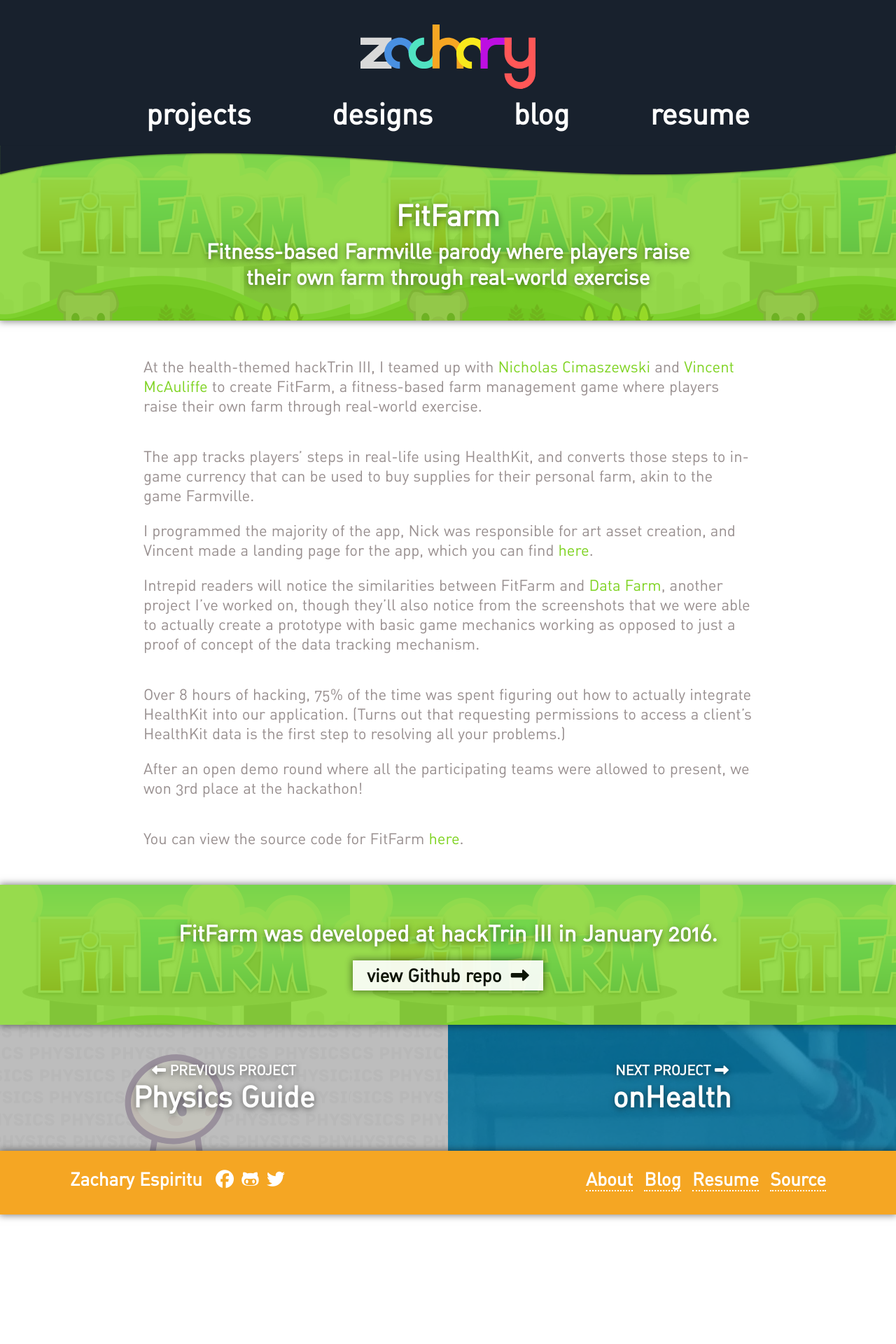
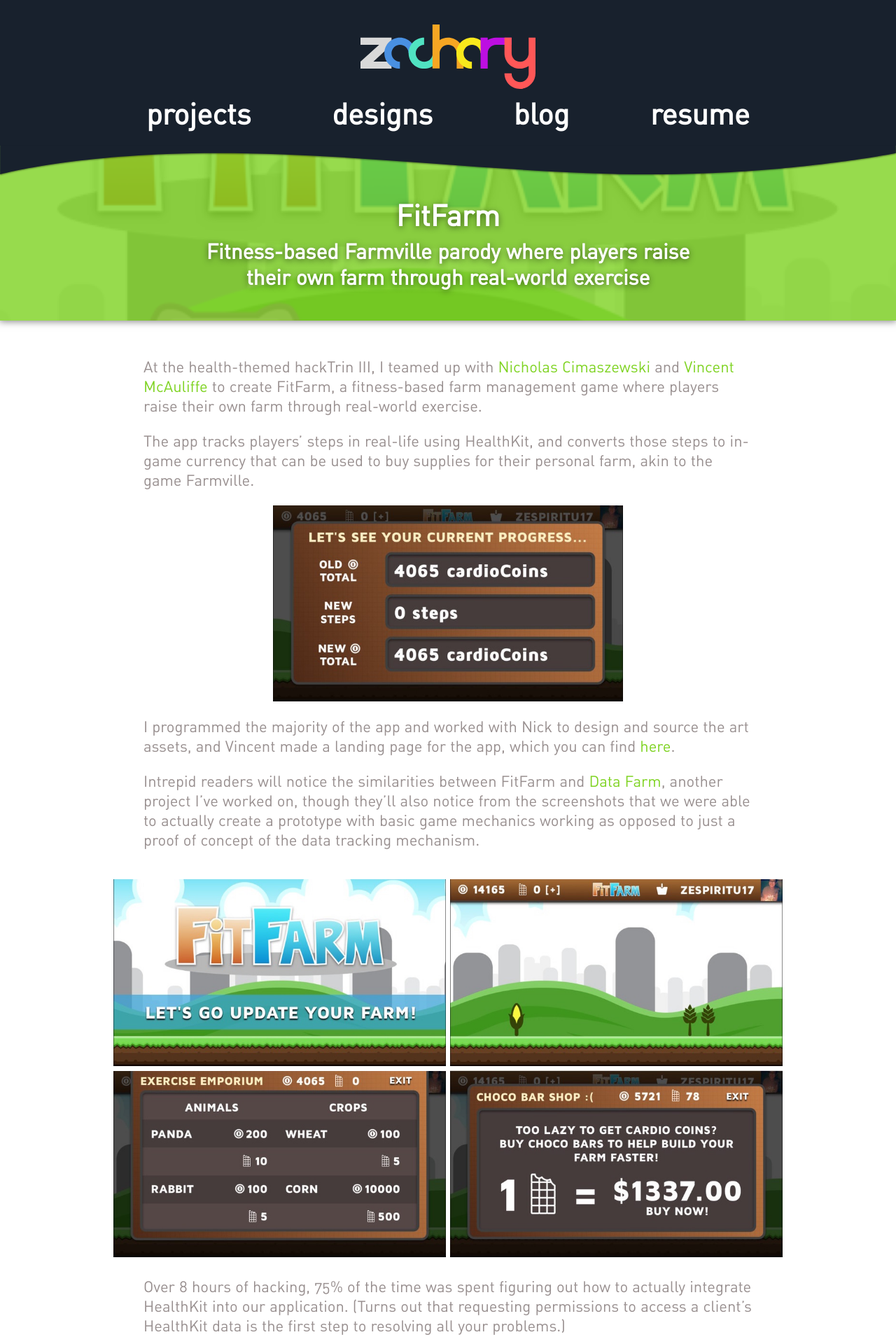
Before and after one commit to ZacharyEspiritu/zacharyespiritu.github.io, a Jekyll site: the page built from _projects/2016-01-31-fit-farm.markdown, in a window 1280 px wide. Shown: the top 1920 px of the page at 70% size. Built offline with Jekyll 4.4.1, drawn with Linux system fonts in a browser that asks for light colours; nearby versions of some CDN libraries.

Commit message:
Complete FitFarm image sourcing

```diff
--- a/_projects/2015-07-25-data-farm.markdown
+++ b/_projects/2015-07-25-data-farm.markdown
@@ -16,11 +16,9 @@
 
 Unfortunately, `ifaddrs` only allows retreival of microcosms of information at a time (it only shows data usage up to the last four gigabytes since the last launch), so I implemented a system to continually sniff the framework for more accurate heuristics.
 
-<img src="">
-
 After 6 hours of non-stop development (and a brief hiccup with XCode projects failing to work nicely across multiple computers), we qualified for the finals and eventually were crowned the "Beginner Group Winner" of hackGCT 2015!
 
-<img src="/images/projects/data-farm/team-photo.png" alt="The Data Farm team." style="max-width: 650px;">
+<img class="responsive-image" src="/images/projects/data-farm/team-photo.png" alt="The Data Farm team." style="max-width: 650px;">
 
 Olivia also made a presentation deck for our demo, which you can find [here][data-farm-deck].
 
--- a/_projects/2016-01-31-fit-farm.markdown
+++ b/_projects/2016-01-31-fit-farm.markdown
@@ -8,27 +8,32 @@
   - "3rd Place at hackTrin III"
 ending:
   tagline: FitFarm was developed at hackTrin III in January 2016.
-  link: http://example.com
+  link: https://github.com/ZacharyEspiritu/FitFarm
   link_text: view Github repo
 ---
 
 At the health-themed hackTrin III, I teamed up with [Nicholas Cimaszewski][nc-github] and [Vincent McAuliffe][vm-github] to create FitFarm, a fitness-based farm management game where players raise their own farm through real-world exercise.
 
-<img src="">
-
 The app tracks players' steps in real-life using HealthKit, and converts those steps to in-game currency that can be used to buy supplies for their personal farm, akin to the game Farmville.
 
-I programmed the majority of the app, Nick was responsible for art asset creation, and Vincent made a landing page for the app, which you can find [here][fitfarm-website].
+<img class="responsive-image" src="/images/projects/fit-farm/progress.jpg" alt="A view of the FitFarm progress screen that converts the number of steps the player took since last app load to in-game currency." style="max-width: 500px;">
+
+I programmed the majority of the app and worked with Nick to design and source the art assets, and Vincent made a landing page for the app, which you can find [here][fitfarm-website].
 
 Intrepid readers will notice the similarities between FitFarm and [Data Farm][data-farm-post], another project I've worked on, though they'll also notice from the screenshots that we were able to actually create a prototype with basic game mechanics working as opposed to just a proof of concept of the data tracking mechanism.
 
-<img src="">
+<figure class="four-landscape-screenshot-grid">
+    <img src="/images/projects/fit-farm/main.jpg" alt="The main menu screen of FitFarm.">
+    <img src="/images/projects/fit-farm/farm.jpg" alt="A view of a FitFarm farm in its early stages.">
+    <img src="/images/projects/fit-farm/shop.jpg" alt="A view of the FitFarm shop where players can buy supplies to build their farm.">
+    <img src="/images/projects/fit-farm/in-app-purchase.jpg" alt="A view of the Choco Bar Shop in FitFarm where players can pay real-world currency to expedite their farm's progress.">
+</figure>
 
 Over 8 hours of hacking, 75% of the time was spent figuring out how to actually integrate HealthKit into our application. (Turns out that requesting permissions to access a client's HealthKit data is the first step to resolving all your problems.)
 
 After an open demo round where all the participating teams were allowed to present, we won 3rd place at the hackathon!
 
-<img src="">
+<img class="responsive-image" src="/images/projects/fit-farm/team-photo.jpg" alt="The FitFarm development team after winning 3rd Place at the hackTrin hackathon." style="max-width: 650px;">
 
 You can view the source code for FitFarm [here][fitfarm-github].
 
--- a/_sass/styles.scss
+++ b/_sass/styles.scss
@@ -600,6 +600,8 @@
   position: relative;
   z-index: 1;
   box-shadow: 0px 0px 10px 1px rgba(0,0,0,0.5);
+  background-size: cover;
+  background-position: center center;
 
   .overlay {
     text-align: center;
@@ -714,6 +716,40 @@
   }
 }
 
+.responsive-image {
+  width: 100%;
+  max-width: 500px;
+}
+
+.four-landscape-screenshot-grid {
+  text-align: center;
+
+  img {
+    width: 49%;
+    display: inline;
+  }
+
+  @media (min-width: 980px) {
+    width: 970px;
+    margin-left: -50px;
+    padding-top: 20px;
+  }
+
+  @media (max-width: 979px) {
+    max-width: 970px;
+    margin-left: 0;
+    padding-top: 20px;
+  }
+
+  @media (max-width: 700px) {
+    img {
+      width: 100%;
+      max-width: 500px;
+      padding: 5px 0;
+    }
+  }
+}
+
 .post-footer {
   nav {
     box-shadow: 0px 0px 10px 1px rgba(0,0,0,0.5);
@@ -732,6 +768,8 @@
     text-decoration: none;
     color: white;
     text-shadow: 0px 2px 8px rgba(0, 0, 0, 0.5);
+    background-size: cover;
+    background-position: center center;
 
     .overlay,
     .overlay-text {
@@ -790,6 +828,8 @@
   display: table;
   width: 100%;
   color: white;
+  background-size: cover;
+  background-position: center center;
 
   .overlay {
     text-align: center;
```
Also changed, not shown: images/projects/fit-farm/farm.jpg (added), images/projects/fit-farm/in-app-purchase.jpg (added), images/projects/fit-farm/main.jpg (added), images/projects/fit-farm/progress.jpg (added), images/projects/fit-farm/shop.jpg (added), images/projects/fit-farm/team-photo.jpg (added).
